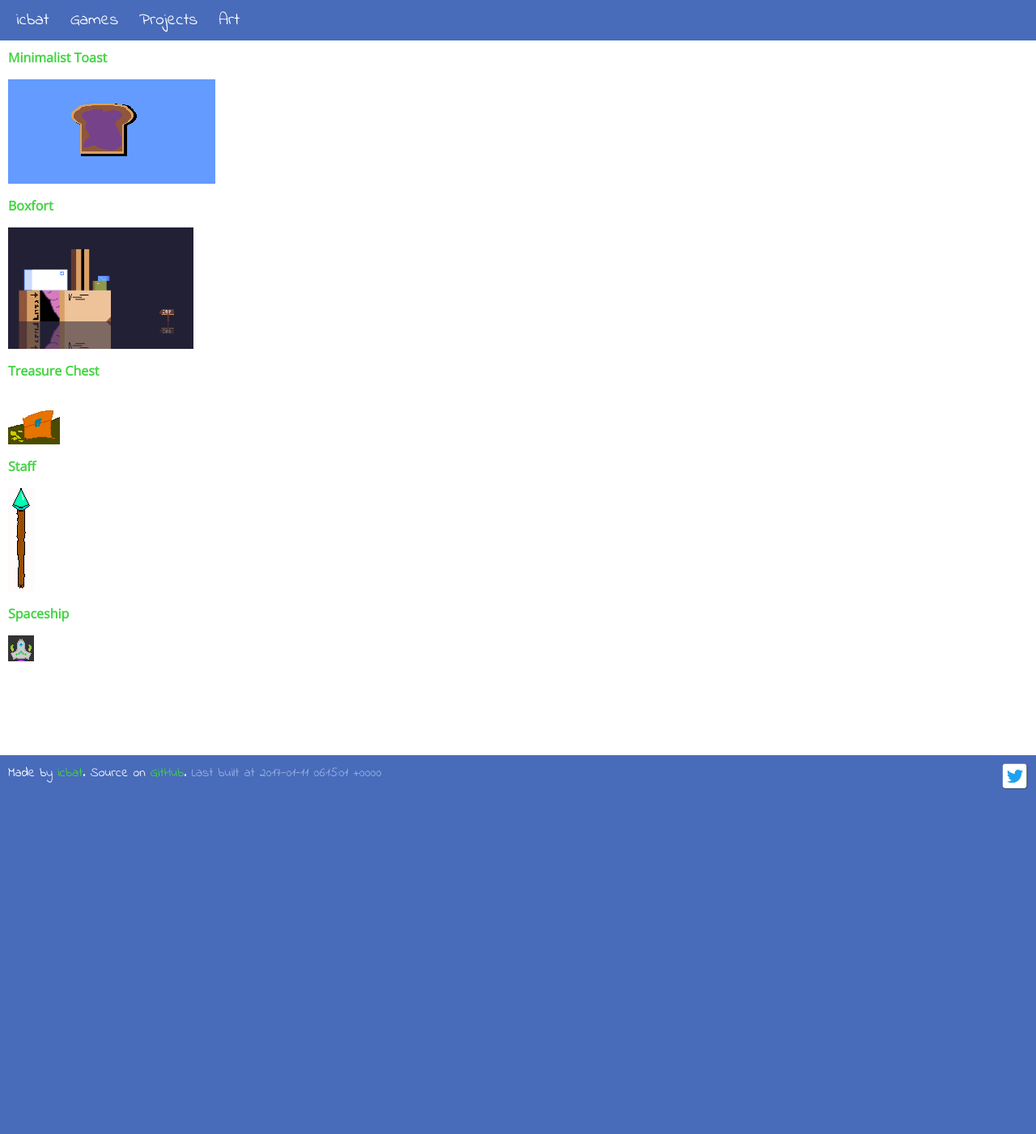
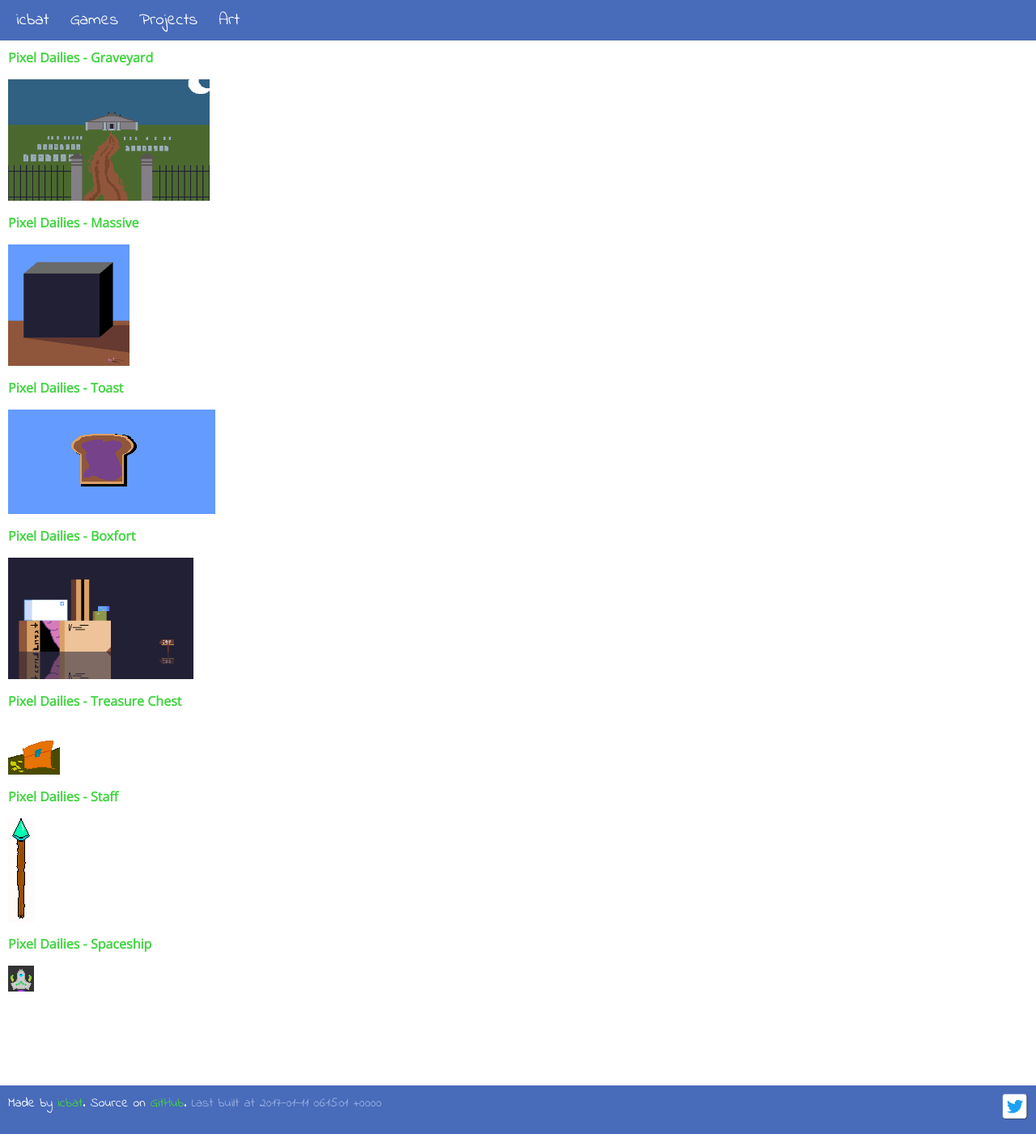
Before and after one commit to icbat/icbat.github.io, a Jekyll site: the page built from art/index.md, in a window 1280 px wide. Shown: the whole page at 81% size. Built offline with Jekyll 4.4.1, drawn with Linux system fonts in a browser that asks for light colours; before the commit the page ends 993 px from its top, so only the background shows below that.

Commit message:
adding more pixel dailies, adding info to describe as such

```diff
--- a/art/_posts/2017-01-02-spaceship.md
+++ b/art/_posts/2017-01-02-spaceship.md
@@ -1,5 +1,5 @@
 ---
 layout: art
-title: Spaceship
+title: Pixel Dailies - Spaceship
 image: spaceship
 ---
--- a/art/_posts/2017-01-02-staff.md
+++ b/art/_posts/2017-01-02-staff.md
@@ -1,5 +1,5 @@
 ---
 layout: art
-title: Staff
+title: Pixel Dailies - Staff
 image: staff
 ---
--- a/art/_posts/2017-01-02-treasure-chest.md
+++ b/art/_posts/2017-01-02-treasure-chest.md
@@ -1,5 +1,5 @@
 ---
 layout: art
-title: Treasure Chest
+title: Pixel Dailies - Treasure Chest
 image: treasure-chest
 ---
--- a/art/_posts/2017-01-05-boxfort.md
+++ b/art/_posts/2017-01-05-boxfort.md
@@ -1,5 +1,5 @@
 ---
 layout: art
-title: Boxfort
+title: Pixel Dailies - Boxfort
 image: boxfort
 ---
--- a/art/_posts/2017-01-05-toast.md
+++ b/art/_posts/2017-01-05-toast.md
@@ -1,5 +1,5 @@
 ---
 layout: art
-title: Minimalist Toast
+title: Pixel Dailies - Toast
 image: toast
 ---
--- /dev/null
+++ b/art/_posts/2017-01-10-graveyard.md
@@ -0,0 +1,5 @@
+---
+layout: art
+title: Pixel Dailies - Graveyard
+image: graveyard
+---
--- /dev/null
+++ b/art/_posts/2017-01-9-massive.md
@@ -0,0 +1,5 @@
+---
+layout: art
+title: Pixel Dailies - Massive
+image: massive
+---
```
Also changed, not shown: art/img/graveyard.png (added), art/img/massive.png (added).
